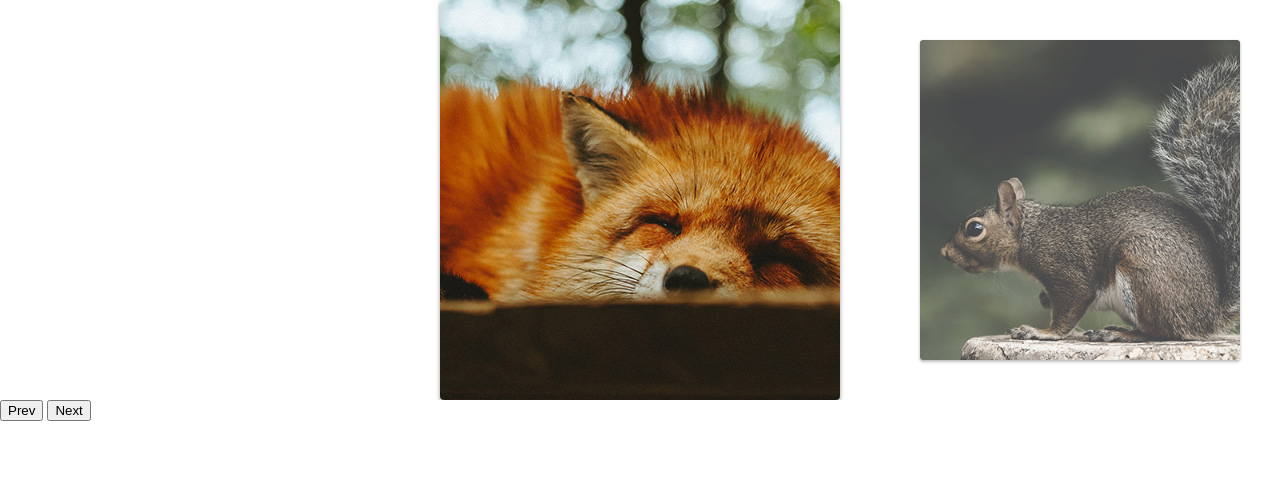
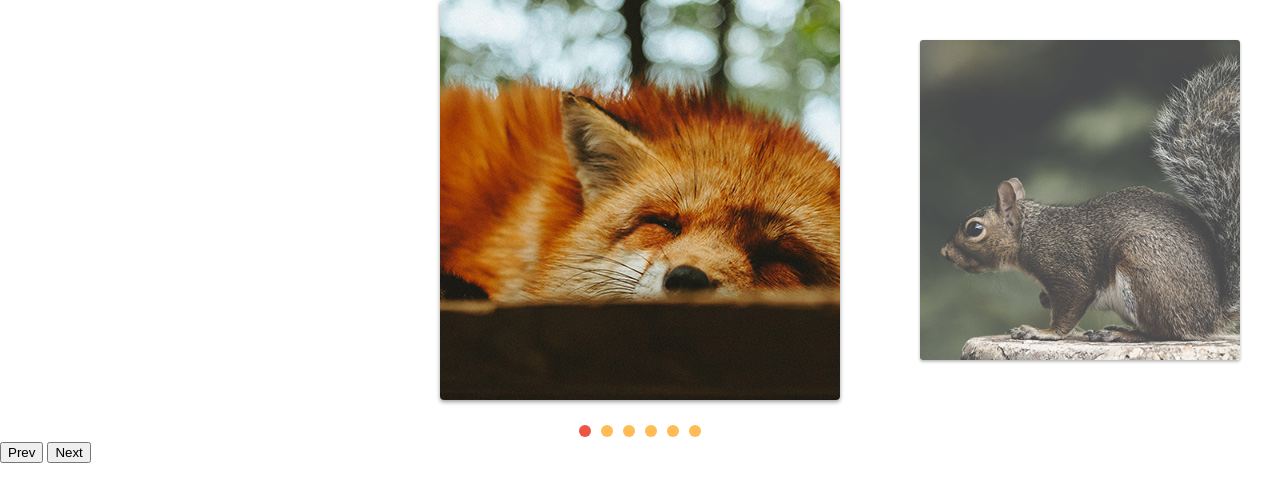
Before and after one commit to ExpertMicro/slide-origamid, a plain HTML site: page index.html in a window 1280 px wide. Drawn offline with Linux system fonts and the light colour scheme.

Commit message:
adicionado paginação por slide

```diff
--- a/css/style.css
+++ b/css/style.css
@@ -32,13 +32,35 @@ img {
 
   border-radius: 4px;
   overflow: hidden;
-  box-shadow: 0 2px 4px rgba(0, 0, 0, .4);
-  opacity: .8;
-  transform: scale(.8);
-  transition: .4s;
+  box-shadow: 0 2px 4px rgba(0, 0, 0, 0.4);
+  opacity: 0.8;
+  transform: scale(0.8);
+  transition: 0.4s;
 }
 
 .slide li.active {
   opacity: 1;
   transform: scale(1);
 }
+
+[data-control="slide"] {
+  display: flex;
+  justify-content: center;
+  margin-top: 20px;
+}
+
+[data-control="slide"] li a {
+  display: block;
+  width: 12px;
+  height: 12px;
+  background: #fb5;
+  border-radius: 50%;
+  overflow: hidden;
+  text-indent: -999px;
+  margin: 5px;
+}
+
+[data-control="slide"] li.active a,
+[data-control="slide"] li a:hover {
+  background: #e54;
+}
--- a/js/script.js
+++ b/js/script.js
@@ -3,3 +3,5 @@
 const slide = new SlideNav('.slide', '.slide-wrapper');
 slide.init();
 slide.addArrow('.prev', '.next');
+
+slide.addControl();
--- a/js/slide.js
+++ b/js/slide.js
@@ -10,6 +10,7 @@ export class Slide {
       movement: 0,
     }
     this.activeClass = 'active';
+    this.changeEvent = new Event('changeEvent');
   }
 
 
@@ -104,6 +105,7 @@ export class Slide {
     this.slideIndexNav(index);
     this.dist.finalPosition = activeSlide.position;
     this.changeActiveClass();
+    this.wrapper.dispatchEvent(this.changeEvent);
   }
 
   changeActiveClass() {
@@ -158,6 +160,11 @@ export class Slide {
 }
 
 export class SlideNav extends Slide {
+  constructor(slide, wrapper) {
+    super(slide, wrapper);
+    this.bindControlEvents();
+  }
+
   addArrow(prev, next) {
     this.prevElement = document.querySelector(prev);
     this.nextElement = document.querySelector(next);
@@ -167,4 +174,42 @@ export class SlideNav extends Slide {
     this.prevElement.addEventListener('click', this.activePrevSlide);
     this.nextElement.addEventListener('click', this.activeNextSlide);
   }
+
+  createControl() {
+    const control = document.createElement('ul');
+    control.dataset.control = 'slide';
+    this.slideArray.forEach((item, index) => {
+      control.innerHTML += `<li><a href=#slide${index + 1}>${index + 1}</a></li>`;
+    });
+    this.wrapper.appendChild(control);
+    return control;
+  }
+
+  eventControl(item, index) {
+    item.addEventListener('click', (event) => {
+      event.preventDefault();
+      this.changeSlide(index);
+    });
+    this.wrapper.addEventListener('changeEvent', this.activeControlItem);
+  }
+
+  activeControlItem() {
+    this.controlArray.forEach(item => {
+      item.classList.remove(this.activeClass);
+    })
+    this.controlArray[this.index.active].classList.add(this.activeClass);
+  }
+
+  addControl(customControl) {
+    this.control = document.querySelector(customControl) || this.createControl();
+    this.controlArray = [...this.control.children];
+    this.controlArray.forEach(this.eventControl);
+    this.activeControlItem();
+  }
+
+  bindControlEvents() {
+    this.eventControl = this.eventControl.bind(this);
+    this.activeControlItem = this.activeControlItem.bind(this);
+  }
+
 }
```
